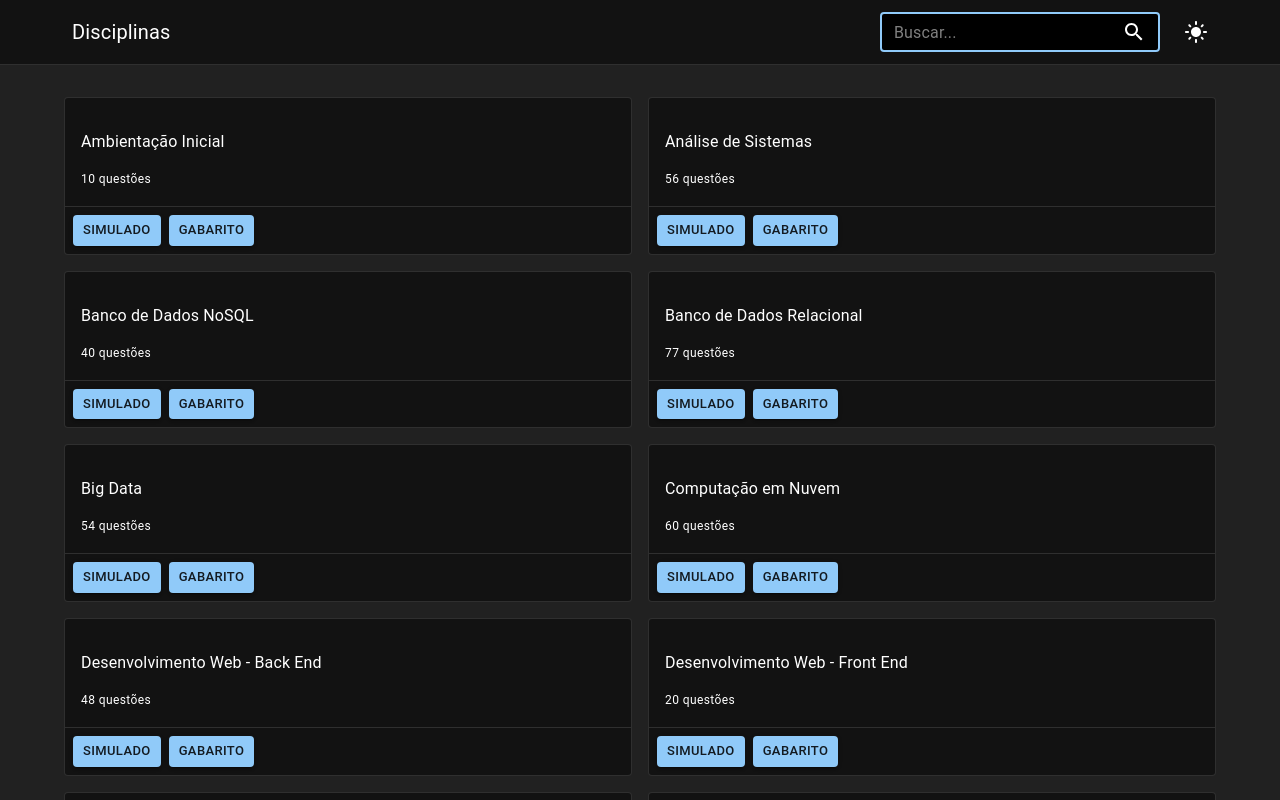
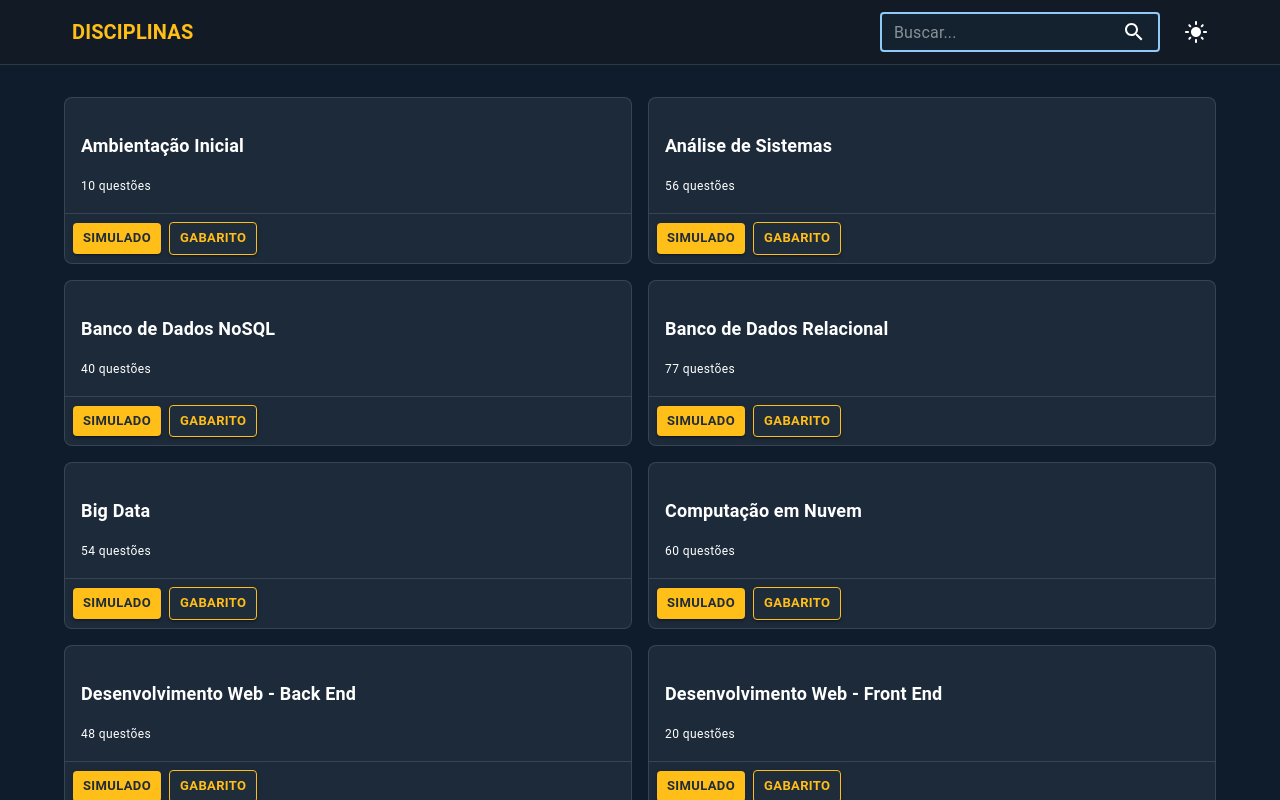
Before and after one commit to samuelnovaes/uninter-questions, a React (Vite) app: page /#/ in a window 1280 px wide. Shown: the top 800 px of the page. Built offline with nearby package versions, Linux system fonts and the light colour scheme.

Commit message:
style: adiciona cores dinâmicas ao `theme.js` e ao `Subjects.jsx`

```diff
--- a/src/pages/Subjects.jsx
+++ b/src/pages/Subjects.jsx
@@ -1,21 +1,36 @@
 import { useContext, useEffect, useState } from 'react';
 import Header from '../components/Header';
-import { Button, Card, CardActions, CardContent, Container, Divider, Typography } from '@mui/material';
+import {
+  Button,
+  Card,
+  CardActions,
+  CardContent,
+  Container,
+  Divider,
+  Typography,
+} from '@mui/material';
 import textMatch from '../utils/textMatch';
 import { Link } from 'react-router-dom';
 import SearchField from '../components/SearchField';
 import QuestionsContainer from '../components/QuestionsContainer';
 import { GlobalContext } from '../GlobalProvider';
 import useSessionStorage from '../hooks/useStorage';
+import { useTheme } from '@mui/material/styles';
 
 const SubjectsPage = () => {
   const { subjects: allSubjects } = useContext(GlobalContext);
   const [subjects, setSubjects] = useState(allSubjects);
   const [searchText, setSearchText] = useSessionStorage('subjectsSearch', '');
+  const theme = useTheme();
+  const simuladoPalette = theme.palette.buttons.simulado;
+  const gabaritoPalette = theme.palette.buttons.gabarito;
+  const cardPalette = theme.palette.cards?.subjects;
 
   const onSearch = (text) => {
     setSearchText(text);
-    setSubjects(allSubjects.filter((subject) => textMatch(subject.subject, text)));
+    setSubjects(
+      allSubjects.filter((subject) => textMatch(subject.subject, text))
+    );
   };
 
   useEffect(() => {
@@ -25,24 +40,57 @@ const SubjectsPage = () => {
   return (
     <>
       <Header
-        title='Disciplinas'
+        title='DISCIPLINAS'
         extend={<SearchField onChange={onSearch} initialValue={searchText} />}
       />
       <Container sx={{ py: 4 }}>
         <QuestionsContainer>
           {subjects.map((subject) => (
-            <Card key={subject.id} variant='outlined'>
+            <Card
+              key={subject.id}
+              variant='outlined'
+              sx={{
+                backgroundColor: cardPalette.background,
+                color: cardPalette.color,
+                fontSize: '18px',
+                fontWeight: 'bold',
+                borderRadius: '8px',
+              }}
+            >
               <CardContent>
                 <p>{subject.subject}</p>
-                <Typography variant='caption' component='p'>{subject.questions.length} questões</Typography>
+                <Typography variant='caption' component='p'>
+                  {subject.questions.length} questões
+                </Typography>
               </CardContent>
               <Divider />
               <CardActions>
                 <Link to={`/exam/${subject.id}`}>
-                  <Button variant='contained' size='small'>Simulado</Button>
+                  <Button
+                    variant='contained'
+                    size='small'
+                    sx={{
+                      backgroundColor: simuladoPalette.main,
+                      color: simuladoPalette.contrastText,
+                      fontWeight: 'bold',
+                    }}
+                  >
+                    Simulado
+                  </Button>
                 </Link>
                 <Link to={`/answers/${subject.id}`}>
-                  <Button variant='contained' size='small'>Gabarito</Button>
+                  <Button
+                    variant='contained'
+                    size='small'
+                    sx={{
+                      backgroundColor: gabaritoPalette.main,
+                      color: gabaritoPalette.contrastText,
+                      border: gabaritoPalette.border,
+                      fontWeight: 'bold',
+                    }}
+                  >
+                    Gabarito
+                  </Button>
                 </Link>
               </CardActions>
             </Card>
--- a/src/theme.js
+++ b/src/theme.js
@@ -1,53 +1,93 @@
-import { colors, createTheme } from '@mui/material';
+import { createTheme } from '@mui/material';
 
 export const darkTheme = createTheme({
   palette: {
     mode: 'dark',
     background: {
-      default: colors.grey[900]
-    }
+      default: '#0f1c2b',
+    },
+    cards: {
+      subjects: {
+        background: '#1c2a3a',
+        color: '#fff',
+      },
+    },
+    buttons: {
+      simulado: {
+        main: '#ffbe18',
+        contrastText: '#1f2c3a',
+      },
+      gabarito: {
+        main: '#1f2c3a',
+        contrastText: '#ffbe18',
+        border: '1px solid #ffbe18',
+      },
+    },
   },
   components: {
     MuiAppBar: {
       styleOverrides: {
         root: {
+          backgroundColor: '#121b25',
+          color: '#ffbe18',
+          fontWeight: 'bold',
           border: 'none',
-          borderBottom: '1px solid rgba(255, 255, 255, 0.12)'
-        }
-      }
+          borderBottom: '1px solid rgba(255, 255, 255, 0.12)',
+        },
+      },
     },
     MuiOutlinedInput: {
       styleOverrides: {
         root: {
-          backgroundColor: '#000000'
-        }
-      }
-    }
-  }
+          backgroundColor: '#14212e',
+        },
+      },
+    },
+  },
 });
 
 export const lightTheme = createTheme({
   palette: {
     mode: 'light',
     background: {
-      default: colors.grey[100]
-    }
+      default: '#e0e6ee',
+    },
+    cards: {
+      subjects: {
+        background: '#fff',
+        color: '#003d7a',
+      },
+    },
+    buttons: {
+      simulado: {
+        main: '#003d7a',
+        contrastText: '#fff',
+      },
+      gabarito: {
+        main: '#fff',
+        contrastText: '#003d7a',
+        border: '1px solid #003d7a',
+      },
+    },
   },
   components: {
     MuiAppBar: {
       styleOverrides: {
         root: {
+          backgroundColor: '#fff',
+          color: '#003d7a',
+          fontWeight: 'bold',
           border: 'none',
-          borderBottom: '1px solid rgba(0, 0, 0, 0.12)'
-        }
-      }
+          borderBottom: '1px solid rgba(0, 0, 0, 0.12)',
+        },
+      },
     },
     MuiOutlinedInput: {
       styleOverrides: {
         root: {
-          backgroundColor: '#FFFFFF'
-        }
-      }
-    }
-  }
+          backgroundColor: '#ffffff',
+        },
+      },
+    },
+  },
 });
```
